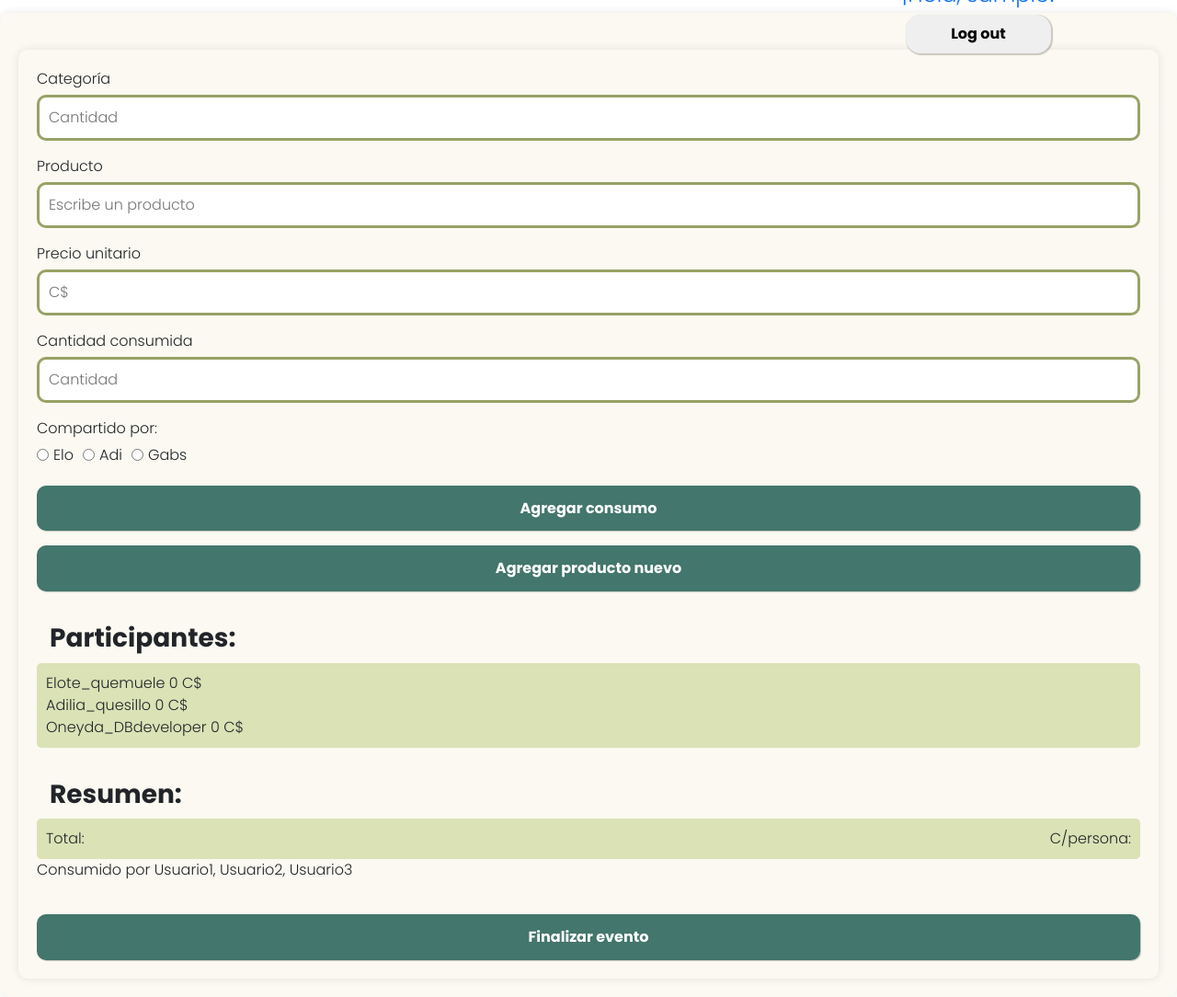
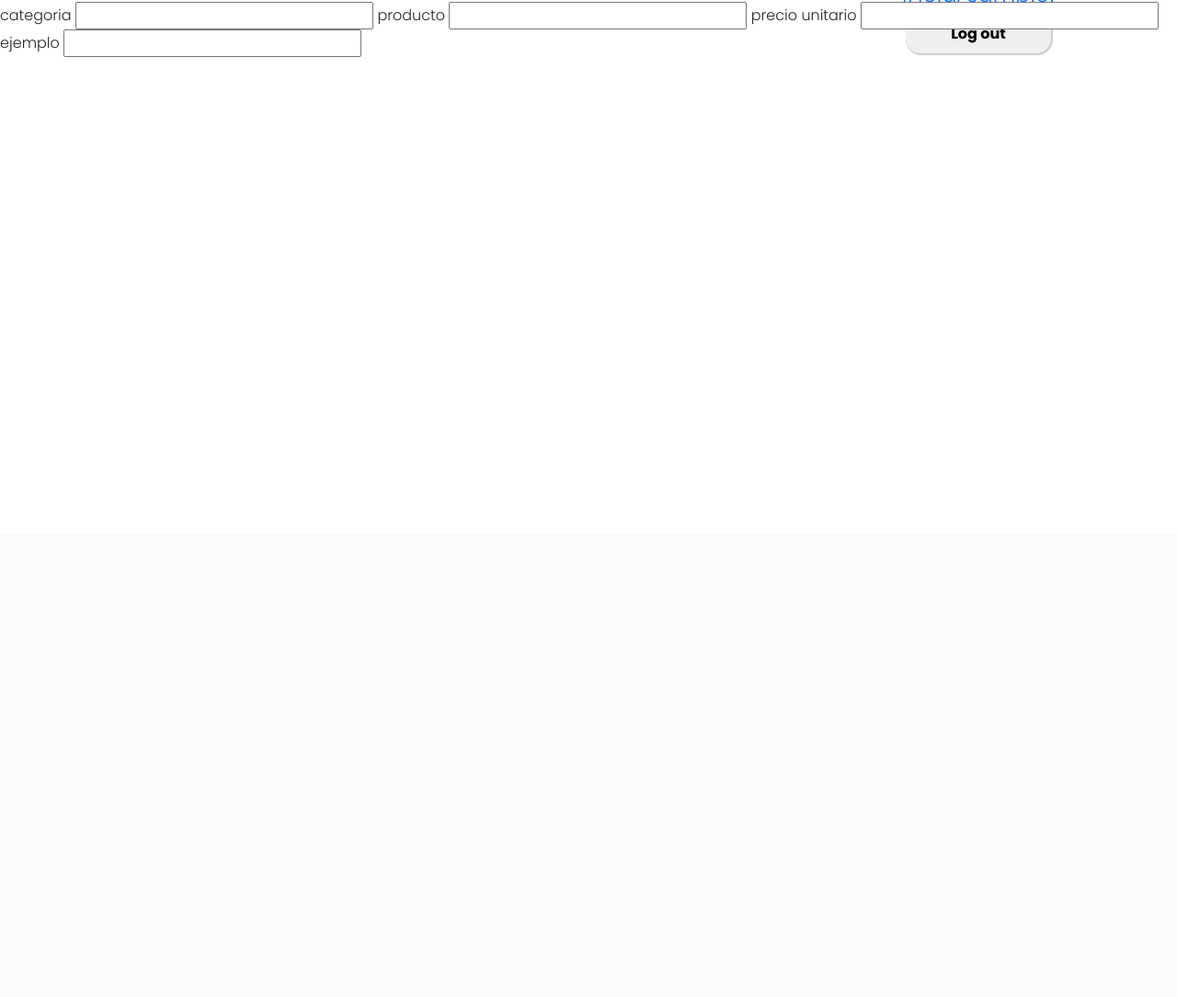
Before and after one commit to GabsCrisp/fifty-fifty, a Flask app: page /consumo_evento in a window 1280 px wide. Shown: the part 219-1303 px from the top of the page at 92% size. After the commit the page ends 281 px from the top, so only its background shows below. Run offline with Flask 3, Linux system fonts and the light colour scheme; the visitor is signed in with stand-in values (Sample User, id 1); some libraries are stand-ins or nearby versions.

Commit message:
css en consumo

```diff
--- a/static/styles_consumo_evento.css
+++ b/static/styles_consumo_evento.css
@@ -151,115 +151,3 @@ h3 {
     }
 
 }
-
-/*vista general*/
-
-body, html{
-    width: 100%;
-    height: 100%;
-}
-
-main {
-    background-color:#FBF9F1;
-    padding: 20px;
-    border-radius: 10px;
-    box-shadow: 0 0 10px rgba(0, 0, 0, 0.1);
-    margin-top: 20px;
-}
-
-h2,
-h3 {
-    margin-bottom: 10px;
-}
-
-form {
-    display: flex;
-    flex-direction: column;
-    gap: 1em;
-
-}
-
-.form-group {
-    flex: 1 1 calc(50% - 20px);
-    display: flex;
-    flex-direction: column;
-}
-
-.form-group label {
-    margin-bottom: 5px;
-}
-
-
-.radio-group {
-    display: flex;
-    gap: 10px;
-}
-
-.radio-group label {
-    display: flex;
-    align-items: center;
-    gap: 5px;
-}
-
-.btn {
-    background-color: #43766C;
-    border-radius: 10px;
-    width: 100%;
-    border: none;
-    box-shadow: 1px 1px 1px rgba(0, 0, 0, 0.2);
-    padding: 0.8em;
-    text-decoration: none;
-    color: white;
-    font-family: 'poppins-bold';
-    top: 1em;
-}
-
-.input {
-    border: 3px solid #97A265;
-    border-radius: 10px;
-    padding: 10px;
-    outline: none;
-    font-family: 'poppins-light';
-    width: 100%;
-
-}
-.input:focus {
-    border-color: #97A265;
-    box-shadow: 0 0 5px rgba(151, 162, 101, 0.5);
-}
-
-
-
-.btn.agregar-consumo {
-    flex: 1 1 100%;
-}
-
-.btn.agregar-producto {
-    flex: 1 1 100%;
-}
-
-.participants,
-.summary {
-    margin-top: 20px;
-}
-
-.participants ul {
-    list-style: none;
-    padding: 10px;
-    background-color: #DAE2B6;
-    border-radius: 5px;
-}
-
-.summary-content {
-    display: flex;
-    justify-content: space-between;
-    background-color: #DAE2B6;
-    padding: 10px;
-    border-radius: 5px;
-}
-
-.finalizar-evento {
-    width: 100%;
-    text-align: center;
-    margin-top: 20px;
-}
--- a/templates/consumo_evento.html
+++ b/templates/consumo_evento.html
@@ -19,51 +19,31 @@
 {% block content %}
 <h1>Nombre_evento</h1>
 <main>
-  <main>
-    <form>
-        <div class="form-group">
-            <label for="categoria">Categoría</label>
-            <input type="text" id="categoria" placeholder="Cantidad" class = "input">
+  <section class="info">
+    <div class="inputs">
+        <div class="consumos">
+            <label for="">categoria</label>
+            <input type="text">
+            <label for="">producto</label>
+            <input type="text">
+            <label for="">precio unitario</label>
+            <input type="text">
+            <label for="">ejemplo</label>
+            <input type="text">
         </div>
-        <div class="form-group">
-            <label for="producto">Producto</label>
-            <input type="text" id="producto" placeholder="Escribe un producto" class = "input">
+        <div class="botones_consumo">
+
         </div>
-        <div class="form-group">
-            <label for="precio">Precio unitario</label>
-            <input type="text" id="precio" placeholder="C$" class = "input">
-        </div>
-        <div class="form-group">
-            <label for="cantidad">Cantidad consumida</label>
-            <input type="text" id="cantidad" placeholder="Cantidad" class = "input">
-        </div>
-        <div class="form-group">
-            <label>Compartido por:</label>
-            <div class="radio-group">
-                <label><input type="radio" name="compartido" value="elo"> Elo</label>
-                <label><input type="radio" name="compartido" value="adi"> Adi</label>
-                <label><input type="radio" name="compartido" value="gabs"> Gabs</label>
-            </div>
-        </div>
-        <button type="button" class="btn agregar-consumo">Agregar consumo</button>
-        <button type="button" class="btn agregar-producto">Agregar producto nuevo</button>
-    </form>
-    <section class="participants">
-        <h3>Participantes:</h3>
-        <ul>
-            <li>Elote_quemuele 0 C$</li>
-            <li>Adilia_quesillo 0 C$</li>
-            <li>Oneyda_DBdeveloper 0 C$</li>
-        </ul>
-    </section>
-    <section class="summary">
-        <h3>Resumen:</h3>
-        <div class="summary-content">
-            <span>Total:</span>
-            <span>C/persona:</span>
-        </div>
-        <p>Consumido por Usuario1, Usuario2, Usuario3</p>
-    </section>
-    <button class="btn finalizar-evento">Finalizar evento</button>
+    </div>
+    <div class="participants">
+
+    </div>
+  </section>
+  <section class="resumenes">
+
+  </section>
 </main>
+<div class="button-container">
+
+</div>
 {% endblock %}
```
